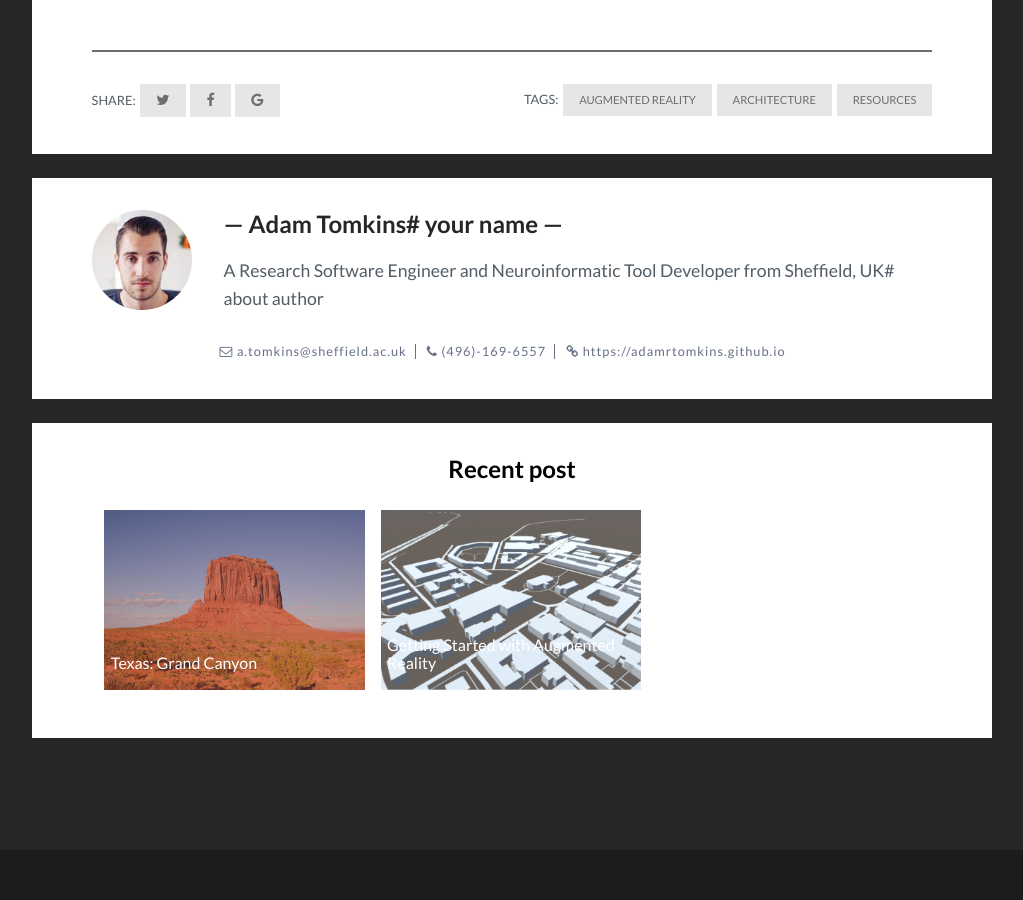
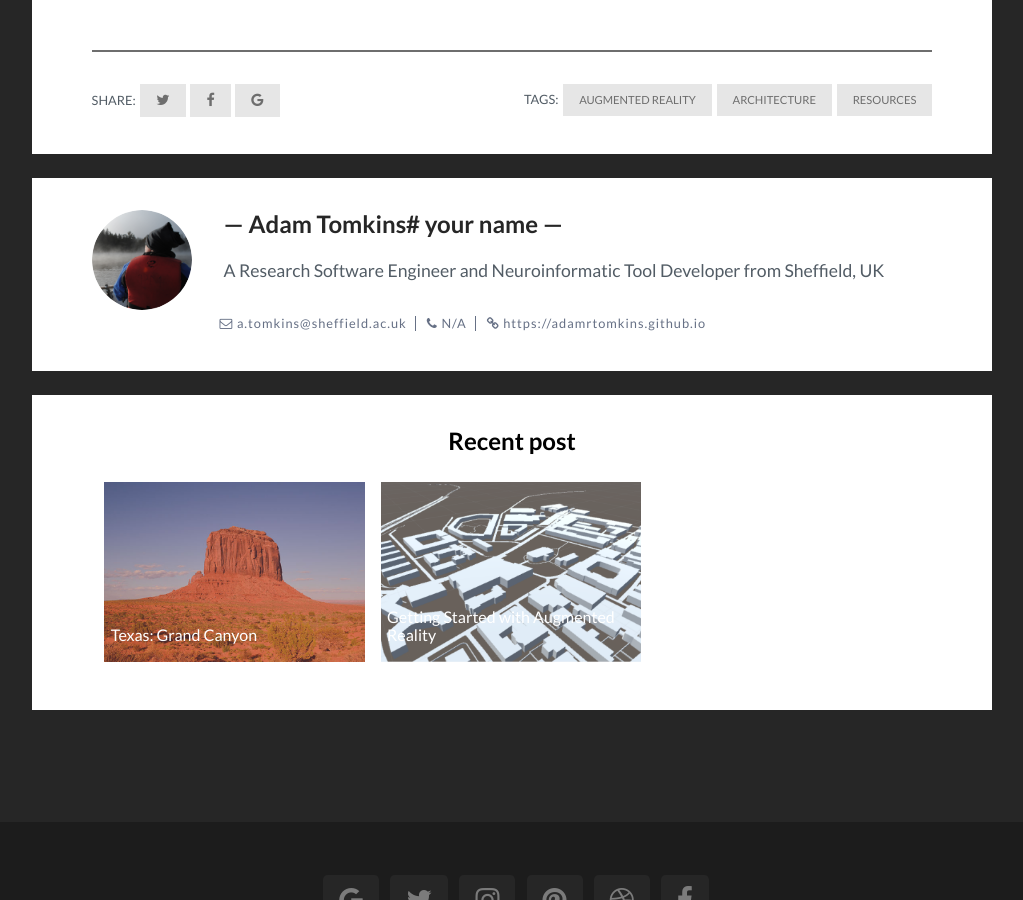
Before and after one commit to AdamRTomkins/AR-Architecture, a Jekyll site: the page built from _posts/2017-07-03-the-wonderful-himalayan.markdown, in a window 1280 px wide and 900 px high, scrolled down 628 px. Shown: the whole window, without its empty margins (128-1151 px from the left). Built offline with Jekyll 4.4.1, drawn with Linux system fonts in a browser that asks for light colours.

Commit message:
Image edits

```diff
--- a/_config.yml
+++ b/_config.yml
@@ -15,11 +15,11 @@ banner-title: Augmented Reality & Architecture # add banner title
 banner-desc: # add banner description
 
 # Author settings
-author-pic: face.jpg # your photo
+author-pic: me.png # your photo
 author-name: Adam Tomkins# your name
-about-author: A Research Software Engineer and Neuroinformatic Tool Developer from Sheffield, UK# about author
-email: a.tomkins@sheffield.ac.uk # your email
-phone:
+about-author: A Research Software Engineer and Neuroinformatic Tool Developer from Sheffield, UK
+email: a.tomkins@sheffield.ac.uk
+phone: N/A
 website: https://adamrtomkins.github.io
 
 # Social link
--- a/_posts/2017-07-03-the-wonderful-himalayan.markdown
+++ b/_posts/2017-07-03-the-wonderful-himalayan.markdown
@@ -1,7 +1,7 @@
 ---
 layout: post
 title: "Getting Started with Augmented Reality"
-img: sheffield.PNG # Add image post (optional)
+img: sheffield.png # Add image post (optional)
 date: 2017-07-03 12:55:00 +0300
 description: An Explanation of Augmented Reality and the AR & Architecture Project.
 tag: [Augmented Reality, Architecture, Resources]
```
Also changed, not shown: assets/img/me.png (added).
